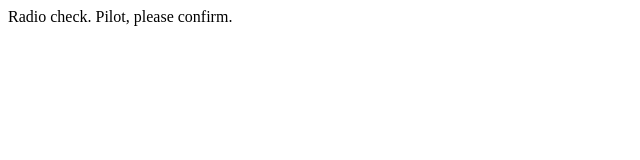
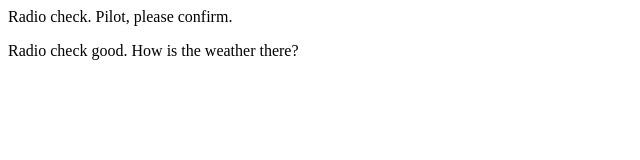
Before and after one commit to ar-code0/communication-log, a plain HTML site: page index.html in a window 1280 px wide. Shown: the whole page, without its empty margins (0-640 px from the left). Drawn offline with Linux system fonts and the light colour scheme.

Commit message:
Added second line to log.

```diff
--- a/index.html
+++ b/index.html
@@ -1,5 +1,8 @@
 <html>
 <body>
    <p>Radio check. Pilot, please confirm.</p>
+
+   <p>Radio check good. How is the weather there?</p>
+
 </body>
 </html>
```
